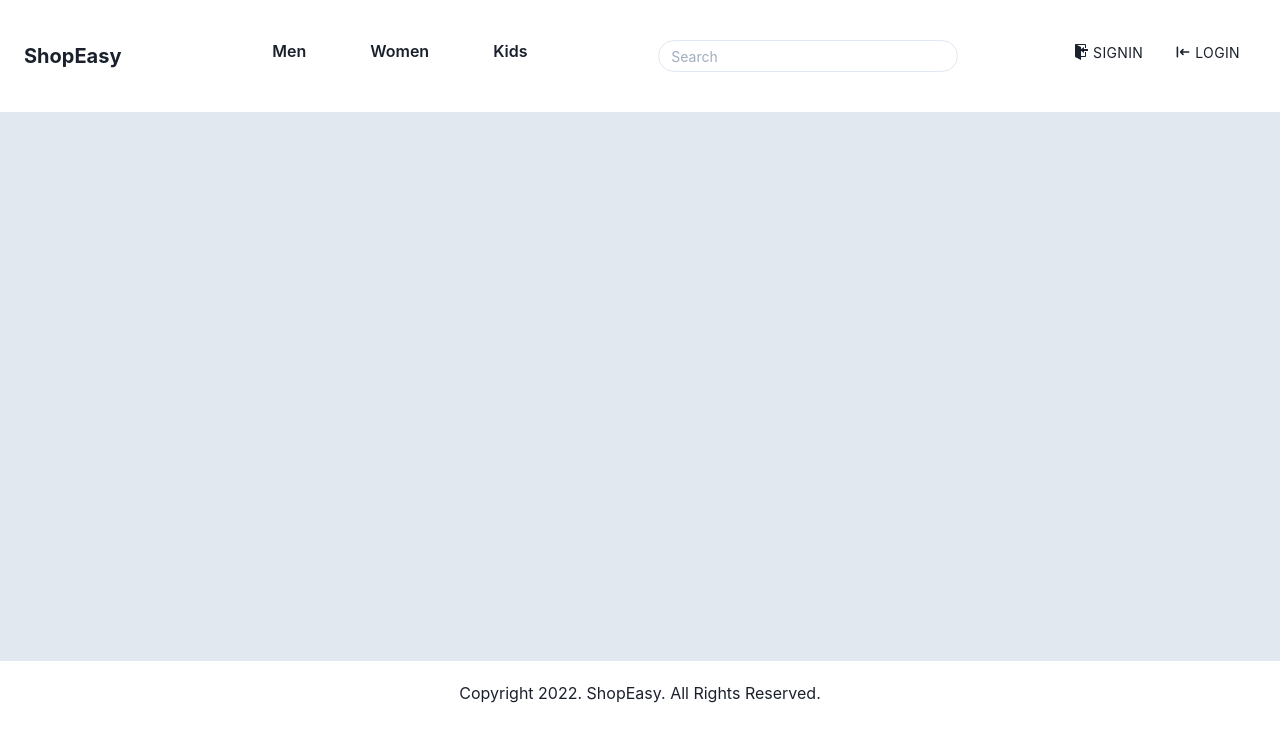
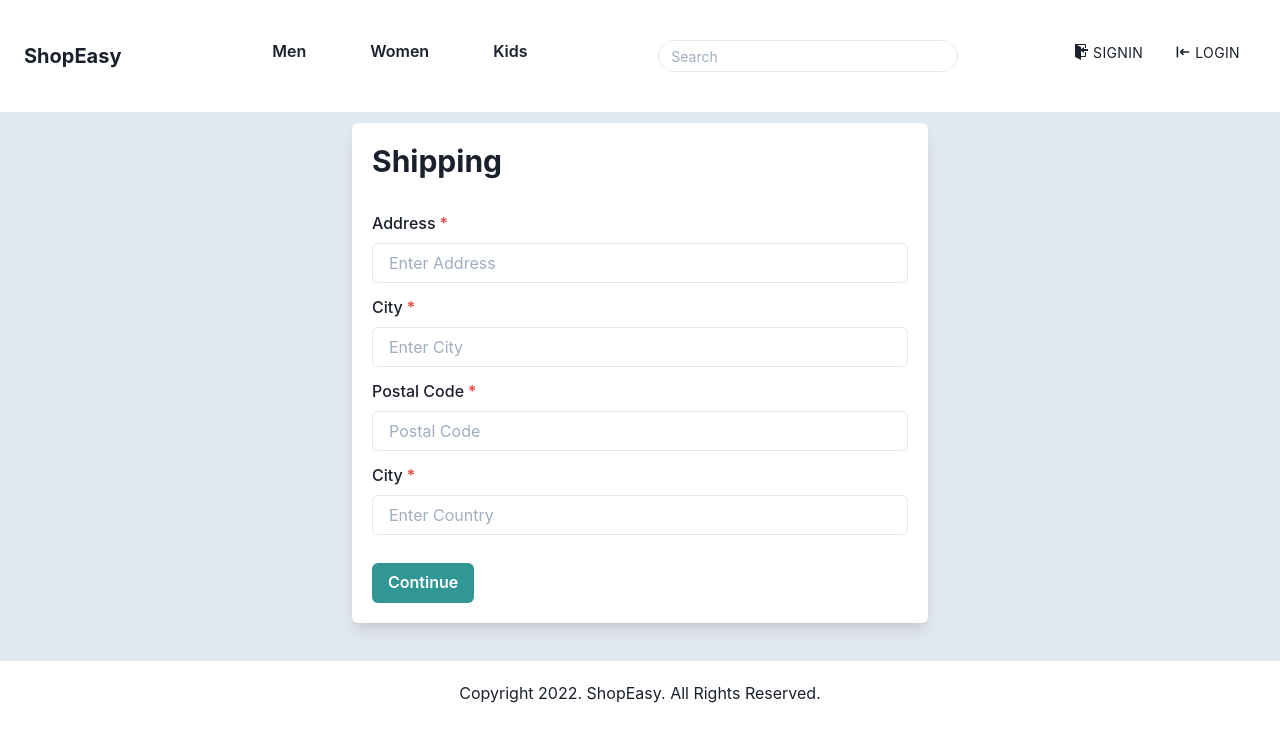
Before and after one commit to ssaboorr/ShopEasy-React, a React (Create React App) app in the folder frontend/: page /shipping in a window 1280 px wide. Shown: the top 742 px of the page. Built offline with nearby package versions, Linux system fonts and the light colour scheme.

Commit message:
Step 43 completed. Shipping Screen and Save Address done.

```diff
--- a/frontend/src/App.js
+++ b/frontend/src/App.js
@@ -12,6 +12,7 @@ import CartScreen from "./screens/CartScreen";
 import LoginScreen from "./screens/LoginScreen"
 import RegisterScreen from "./screens/RegisterScreen";
 import ProfileScreen from "./screens/ProfileScreen";
+import ShippingScreen from "./screens/ShippingScreen";
 
 
 const App = () => {
@@ -50,6 +51,8 @@ const App = () => {
           <Route path="/login" element={<LoginScreen />} />
           <Route path="/register" element={<RegisterScreen />} />
           <Route path="/profile" element={<ProfileScreen />} />
+          <Route path="/shipping" element={<ShippingScreen />} />
+
 
 
 
--- a/frontend/src/actions/cartActions.js
+++ b/frontend/src/actions/cartActions.js
@@ -1,31 +1,37 @@
-import axios from 'axios'
-import {CART_ADD_ITEM,CART_DELETE_ITEM} from '../constants/cartConstants'
+import axios from "axios";
+import {
+  CART_ADD_ITEM,
+  CART_DELETE_ITEM,
+  CART_SAVE_SHIPPING_ADDRESS,
+} from "../constants/cartConstants";
 
+export const addToCart = (qty, id, size) => async (dispatch, getState) => {
+  const { data } = await axios.get(`/api/product/${id}`);
 
-export const addToCart = (qty,id,size) => async(dispatch,getState) => {
-    const {data} = await axios.get(`/api/product/${id}`);
+  dispatch({
+    type: CART_ADD_ITEM,
+    payload: {
+      product: data._id,
+      name: data.name,
+      image: data.image1,
+      price: data.price,
+      countInStock: data.countInStock,
+      qty,
+      size,
+    },
+  });
 
-    dispatch({
-        type:CART_ADD_ITEM,
-        payload:{
-            product:data._id,
-            name:data.name,
-            image:data.image1,
-            price:data.price,
-            countInStock:data.countInStock,
-            qty,
-            size,
-        }
-    });
+  localStorage.setItem("cartItems", JSON.stringify(getState().cart.cartItems));
+};
 
-    localStorage.setItem('cartItems',JSON.stringify(getState().cart.cartItems))
+export const removeFromCart = (id) => (dispatch, getState) => {
+  dispatch({ type: CART_DELETE_ITEM, payload: id });
 
+  localStorage.removeItem("cartItems", JSON.stringify(getState().cartItems));
+};
 
-}
+export const saveShippingAddress = (data) => (dispatch) => {
+  dispatch({ type: CART_SAVE_SHIPPING_ADDRESS, payload: data });
 
-
-export const removeFromCart = (id) => (dispatch,getState) => {
-    dispatch({type:CART_DELETE_ITEM,payload:id});
-
-    localStorage.removeItem('cartItems',JSON.stringify(getState().cartItems))
-}
+  localStorage.setItem("shippingAddress", JSON.stringify(data));
+};
--- a/frontend/src/constants/cartConstants.js
+++ b/frontend/src/constants/cartConstants.js
@@ -1,2 +1,3 @@
 export const CART_ADD_ITEM = "CART_ADD_ITEM";
 export const CART_DELETE_ITEM = "CART_DELETE_ITEM";
+export const CART_SAVE_SHIPPING_ADDRESS = "CART_SAVE_SHIPPING_ADDRESS"
--- a/frontend/src/reducers/cartReducer.js
+++ b/frontend/src/reducers/cartReducer.js
@@ -1,12 +1,14 @@
-import { CART_DELETE_ITEM, CART_ADD_ITEM } from "../constants/cartConstants";
+import {
+  CART_DELETE_ITEM,
+  CART_ADD_ITEM,
+  CART_SAVE_SHIPPING_ADDRESS,
+} from "../constants/cartConstants";
 
 export const cartReducer = (state = { cartItems: [] }, action) => {
   switch (action.type) {
     case CART_ADD_ITEM:
       const item = action.payload;
-      const existItem = state.cartItems.find(
-        (i) => i.product === item.product
-      );
+      const existItem = state.cartItems.find((i) => i.product === item.product);
 
       if (existItem) {
         return {
@@ -24,6 +26,12 @@ export const cartReducer = (state = { cartItems: [] }, action) => {
         cartItems: state.cartItems.filter((i) => i.product !== action.payload),
       };
 
+    case CART_SAVE_SHIPPING_ADDRESS:
+      return {
+        ...state,
+        shippingAddress: action.payload,
+      };
+
     default:
       return state;
   }
--- a/frontend/src/screens/LoginScreen.js
+++ b/frontend/src/screens/LoginScreen.js
@@ -34,7 +34,7 @@ const LoginScreen = () => {
 
   useEffect(() => {
     if (userInfo) {
-      navigate(redirect);
+      navigate(`/${redirect}`);
     }
   }, [navigate, redirect, userInfo]);
 
--- /dev/null
+++ b/frontend/src/screens/ShippingScreen.js
@@ -0,0 +1,104 @@
+import { useState } from "react";
+import { Link as RouterLink, useNavigate } from "react-router-dom";
+import {
+  Button,
+  Flex,
+  Heading,
+  FormControl,
+  FormLabel,
+  Input,
+  Spacer,
+} from "@chakra-ui/react";
+import { useDispatch, useSelector } from "react-redux";
+import FormContainer from "../components/FormContainer";
+import { saveShippingAddress } from "../actions/cartActions";
+import { CART_SAVE_SHIPPING_ADDRESS } from "../constants/cartConstants";
+
+const ShippingScreen = () => {
+  const dispatch = useDispatch();
+  let navigate = useNavigate();
+
+  const [address, setAddress] = useState("");
+  const [city, setCity] = useState("");
+  const [postalCode, setPostalcode] = useState("");
+  const [country, setCountry] = useState("");
+
+  const submitHandler = (e) => {
+    console.log("form submmitted");
+    e.preventDefault();
+    dispatch(saveShippingAddress({
+        address,city,postalCode,country
+    }));
+    navigate('/payments')
+  };
+
+  return (
+    <Flex
+      w={{ lg: "full", md: "full", base: "full" }}
+      alignItems="center"
+      justifyContent="center"
+    >
+      <FormContainer>
+        <Heading as="h1" mb="8" fontSize="3xl">
+          Shipping
+        </Heading>
+        <form onSubmit={submitHandler}>
+          <FormControl id="address" isRequired>
+            <FormLabel>Address</FormLabel>
+            <Input
+              type="text"
+              placeholder="Enter Address"
+              value={address}
+              onChange={(e) => setAddress(e.target.value)}
+            />
+          </FormControl>
+
+          <Spacer h="3" />
+          {/* City */}
+          <FormControl id="city" isRequired>
+            <FormLabel>City</FormLabel>
+            <Input
+              type="text"
+              placeholder="Enter City"
+              value={city}
+              onChange={(e) => setCity(e.target.value)}
+            />
+          </FormControl>
+
+          <Spacer h="3" />
+
+          {/* PostalCode */}
+
+          <FormControl od="postalCode" isRequired>
+            <FormLabel>Postal Code</FormLabel>
+            <Input
+              type="number"
+              placeholder="Postal Code"
+              value={postalCode}
+              onChange={(e) => setPostalcode(e.target.value)}
+            />
+          </FormControl>
+
+          <Spacer h="3" />
+          {/* Country */}
+
+          <FormControl id="city" isRequired>
+            <FormLabel>City</FormLabel>
+            <Input
+              type="text"
+              placeholder="Enter Country"
+              value={country}
+              onChange={(e) => setCountry(e.target.value)}
+            />
+          </FormControl>
+          <Spacer h="3" />
+          <Button type="submit" mt="4" colorScheme="teal">
+            Continue
+          </Button>
+        </form>
+      </FormContainer>
+    </Flex>
+  );
+};
+
+export default ShippingScreen;
--- a/frontend/src/store.js
+++ b/frontend/src/store.js
@@ -20,7 +20,7 @@ const reducer = combineReducers({
   userLogin: userLoginReducer,
   userRegister: userRegisterReducer,
   userDetails: userDetailsReducer,
-  userUpdateProfile:userUpdateProfileReducer,
+  userUpdateProfile: userUpdateProfileReducer,
 });
 
 const cartItemsFromStorage = localStorage.getItem("cartItems")
@@ -31,8 +31,15 @@ const userInfoFromStorage = localStorage.getItem("userInfo")
   ? JSON.parse(localStorage.getItem("userInfo"))
   : null;
 
+const shippingAddressFromStorage = localStorage.getItem("shippingAddress")
+  ? JSON.parse(localStorage.getItem("shippingAddress"))
+  : {};
+
 const initialState = {
-  cart: { cartItems: cartItemsFromStorage },
+  cart: {
+    cartItems: cartItemsFromStorage,
+    shippingAddress: shippingAddressFromStorage,
+  },
   userLogin: { userInfo: userInfoFromStorage },
 };
 
```
